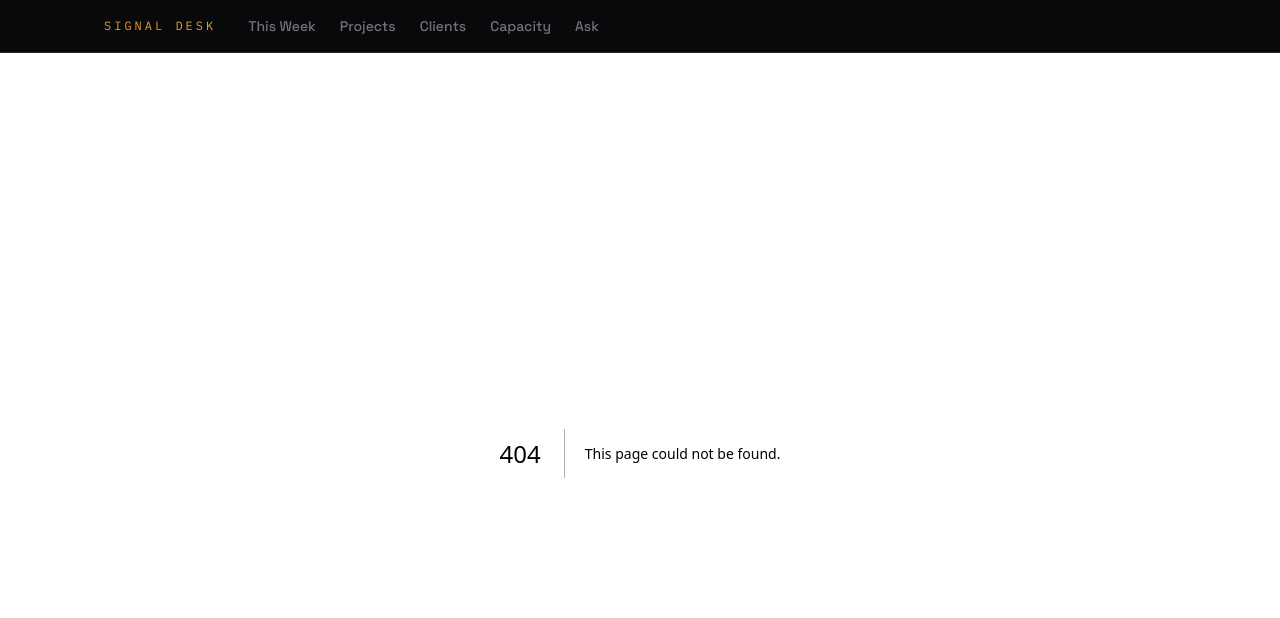
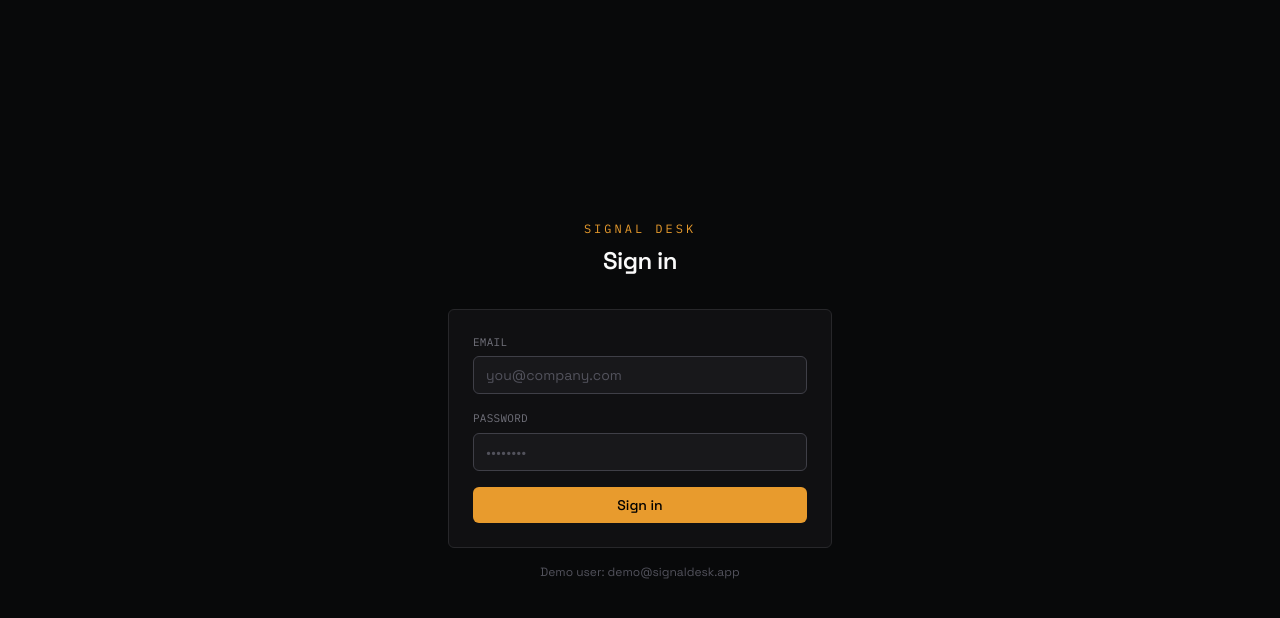
Before and after one commit to murrayglenn75-beep/nine67-exec-ops, a Next.js app: page /login in a window 1280 px wide. Before the commit this address had no page. Shown: the top 618 px of the page. Built offline with nearby package versions, Linux system fonts and the light colour scheme.

Commit message:
supabase auth: login page proxy middleware, logout

```diff
--- a/app/components/Nav.tsx
+++ b/app/components/Nav.tsx
@@ -1,7 +1,8 @@
 "use client";
 
 import Link from "next/link";
-import { usePathname } from "next/navigation";
+import { usePathname, useRouter } from "next/navigation";
+import { createBrowserSupabaseClient } from "@/lib/supabase-browser";
 
 const LINKS = [
   { href: "/", label: "This Week" },
@@ -13,6 +14,16 @@
 
 export function Nav() {
   const pathname = usePathname();
+  const router = useRouter();
+
+  if (pathname === "/login") return null;
+
+  async function logout() {
+    const supabase = createBrowserSupabaseClient();
+    await supabase.auth.signOut();
+    router.push("/login");
+    router.refresh();
+  }
 
   return (
     <nav className="border-b border-zinc-800 bg-[#08090a]">
@@ -20,7 +31,7 @@
         <span className="font-mono text-xs uppercase tracking-[0.25em] text-accent">
           Signal Desk
         </span>
-        <div className="flex gap-6">
+        <div className="flex flex-1 gap-6">
           {LINKS.map((link) => {
             const active = pathname === link.href;
             return (
@@ -36,6 +47,13 @@
             );
           })}
         </div>
+        <button
+          type="button"
+          onClick={logout}
+          className="font-mono text-xs uppercase tracking-wide text-zinc-500 transition-colors hover:text-orange-300"
+        >
+          Log out
+        </button>
       </div>
     </nav>
   );
--- /dev/null
+++ b/app/login/page.tsx
@@ -0,0 +1,104 @@
+"use client";
+
+import { useState, type FormEvent } from "react";
+import { useRouter } from "next/navigation";
+import { createBrowserSupabaseClient } from "@/lib/supabase-browser";
+
+export default function LoginPage() {
+  const [email, setEmail] = useState("");
+  const [password, setPassword] = useState("");
+  const [error, setError] = useState<string | null>(null);
+  const [loading, setLoading] = useState(false);
+  const router = useRouter();
+
+  async function handleSubmit(e: FormEvent) {
+    e.preventDefault();
+    setError(null);
+    setLoading(true);
+
+    const supabase = createBrowserSupabaseClient();
+    const { error } = await supabase.auth.signInWithPassword({ email, password });
+
+    setLoading(false);
+
+    if (error) {
+      setError(error.message);
+      return;
+    }
+
+    router.push("/");
+    router.refresh();
+  }
+
+  return (
+    <main className="flex min-h-screen items-center justify-center px-6">
+      <div className="w-full max-w-sm">
+        <div className="mb-8 text-center">
+          <p className="font-mono text-xs uppercase tracking-[0.25em] text-accent">
+            Signal Desk
+          </p>
+          <h1 className="mt-2 font-sans text-2xl font-semibold tracking-tight text-zinc-50">
+            Sign in
+          </h1>
+        </div>
+
+        <form
+          onSubmit={handleSubmit}
+          className="space-y-4 rounded-md border border-zinc-800 bg-zinc-900/50 p-6"
+        >
+          <div>
+            <label
+              htmlFor="email"
+              className="mb-1.5 block font-mono text-[11px] uppercase tracking-wide text-zinc-500"
+            >
+              Email
+            </label>
+            <input
+              id="email"
+              type="email"
+              autoComplete="email"
+              required
+              value={email}
+              onChange={(e) => setEmail(e.target.value)}
+              placeholder="you@company.com"
+              className="w-full rounded-md border border-zinc-700 bg-zinc-900 px-3 py-2 text-sm text-zinc-100 placeholder-zinc-600 focus:border-accent focus:outline-none"
+            />
+          </div>
+
+          <div>
+            <label
+              htmlFor="password"
+              className="mb-1.5 block font-mono text-[11px] uppercase tracking-wide text-zinc-500"
+            >
+              Password
+            </label>
+            <input
+              id="password"
+              type="password"
+              autoComplete="current-password"
+              required
+              value={password}
+              onChange={(e) => setPassword(e.target.value)}
+              placeholder="••••••••"
+              className="w-full rounded-md border border-zinc-700 bg-zinc-900 px-3 py-2 text-sm text-zinc-100 placeholder-zinc-600 focus:border-accent focus:outline-none"
+            />
+          </div>
+
+          {error && <p className="text-sm text-orange-300">{error}</p>}
+
+          <button
+            type="submit"
+            disabled={loading}
+            className="w-full rounded-md bg-accent px-4 py-2 text-sm font-medium text-black transition-opacity disabled:cursor-not-allowed disabled:opacity-40"
+          >
+            {loading ? "Signing in…" : "Sign in"}
+          </button>
+        </form>
+
+        <p className="mt-4 text-center text-xs text-zinc-600">
+          Demo user: demo@signaldesk.app
+        </p>
+      </div>
+    </main>
+  );
+}
--- /dev/null
+++ b/lib/supabase-browser.ts
@@ -0,0 +1,13 @@
+import { createBrowserClient } from "@supabase/ssr";
+
+// Client-side Supabase client — for "use client" components only (login
+// form, Nav's logout button). Session tokens live in cookies (not
+// localStorage) so the same session is visible to middleware.ts and to the
+// server client in lib/supabase.ts. Never import lib/supabase.ts (the
+// service-role client) here.
+export function createBrowserSupabaseClient() {
+  return createBrowserClient(
+    process.env.NEXT_PUBLIC_SUPABASE_URL!,
+    process.env.NEXT_PUBLIC_SUPABASE_ANON_KEY!
+  );
+}
--- a/package.json
+++ b/package.json
@@ -11,6 +11,7 @@
   },
   "dependencies": {
     "@anthropic-ai/sdk": "^0.110.0",
+    "@supabase/ssr": "^0.12.0",
     "@supabase/supabase-js": "^2.110.1",
     "next": "16.2.10",
     "react": "19.2.4",
--- /dev/null
+++ b/proxy.ts
@@ -0,0 +1,50 @@
+import { NextResponse, type NextRequest } from "next/server";
+import { createServerClient } from "@supabase/ssr";
+
+// Gate every route except /login behind a valid Supabase session. Uses
+// getUser() (verifies the token against the Auth server), never getSession()
+// — the session cookie alone isn't proof of identity, per @supabase/ssr's
+// own guidance.
+export async function proxy(request: NextRequest) {
+  let response = NextResponse.next({ request });
+
+  const supabase = createServerClient(
+    process.env.NEXT_PUBLIC_SUPABASE_URL!,
+    process.env.NEXT_PUBLIC_SUPABASE_ANON_KEY!,
+    {
+      cookies: {
+        getAll() {
+          return request.cookies.getAll();
+        },
+        setAll(cookiesToSet, headers) {
+          cookiesToSet.forEach(({ name, value }) => {
+            request.cookies.set(name, value);
+          });
+          response = NextResponse.next({ request });
+          cookiesToSet.forEach(({ name, value, options }) => {
+            response.cookies.set(name, value, options);
+          });
+          Object.entries(headers).forEach(([key, value]) => {
+            response.headers.set(key, value);
+          });
+        },
+      },
+    }
+  );
+
+  const {
+    data: { user },
+  } = await supabase.auth.getUser();
+
+  if (!user && request.nextUrl.pathname !== "/login") {
+    const url = request.nextUrl.clone();
+    url.pathname = "/login";
+    return NextResponse.redirect(url);
+  }
+
+  return response;
+}
+
+export const config = {
+  matcher: ["/((?!_next/static|_next/image|favicon.ico|.*\\.(?:svg|png|jpg|jpeg|gif|webp)$).*)"],
+};
```
Also changed, not shown: 1 other file (tests, documents, lock files or other folders).
